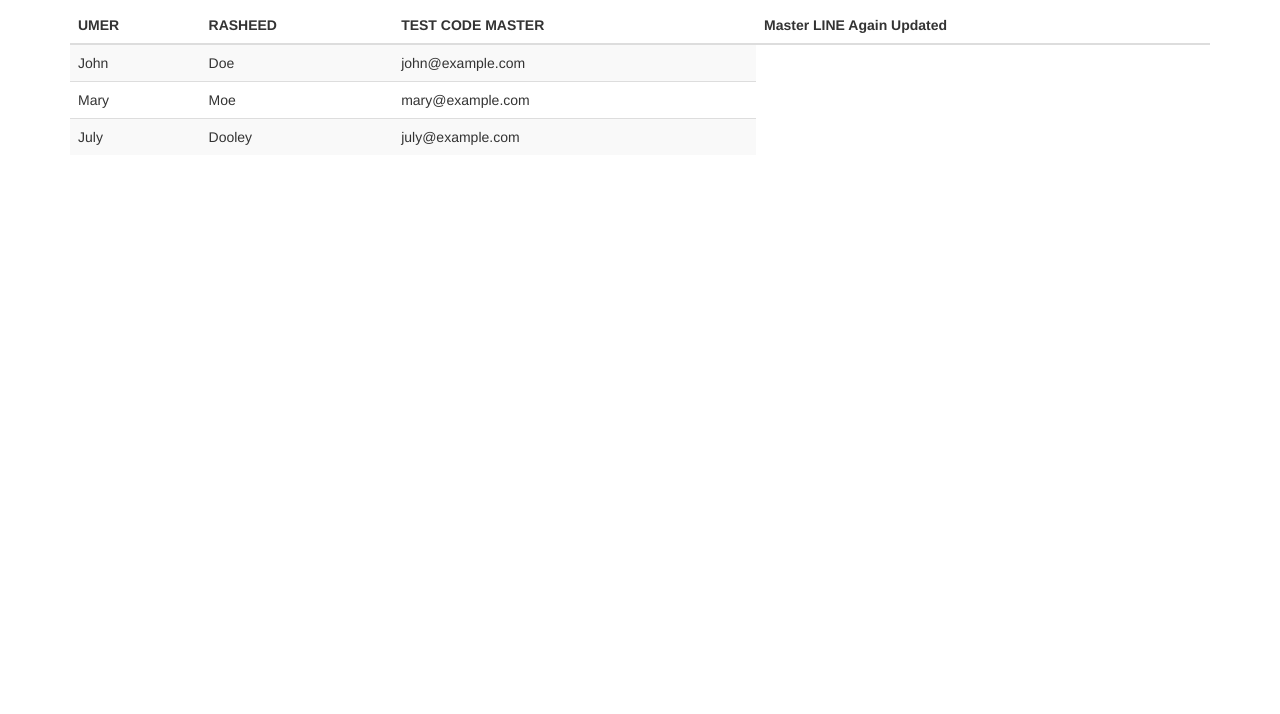
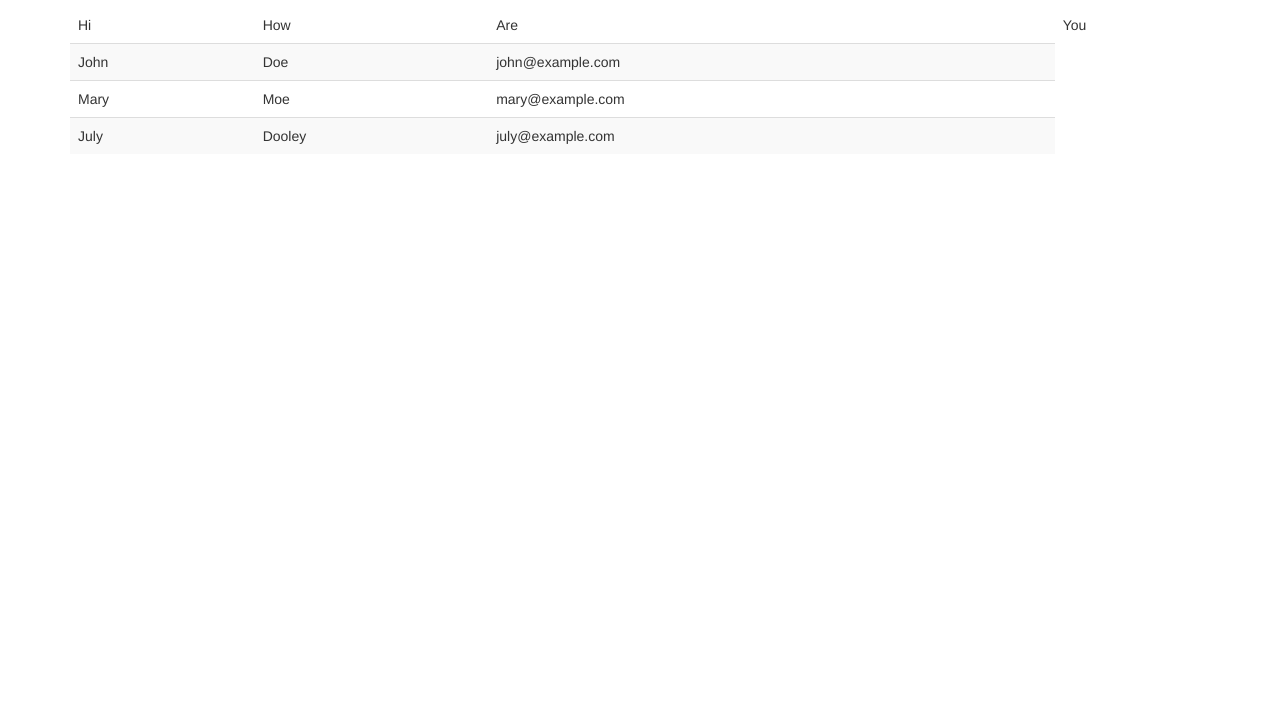
Before and after one commit to umer1o9/myapp, a plain HTML site: page index.html in a window 1280 px wide. Shown: the part 86-800 px from the top of the page. Drawn offline with nearby package versions, Linux system fonts and the light colour scheme.

Commit message:
update again

```diff
--- a/index.html
+++ b/index.html
@@ -16,10 +16,10 @@
   <table class="table table-striped">
     <thead>
       <tr>
-        <th>UMER</th>
-        <th>RASHEED</th>
-        <th>TEST CODE MASTER</th>
-        <th>Master LINE Again Updated</th>
+        <td>Hi</td>
+        <td>How</td>
+        <td>Are</td>
+        <td>You</td>
       </tr>
     </thead>
     <tbody>
```
